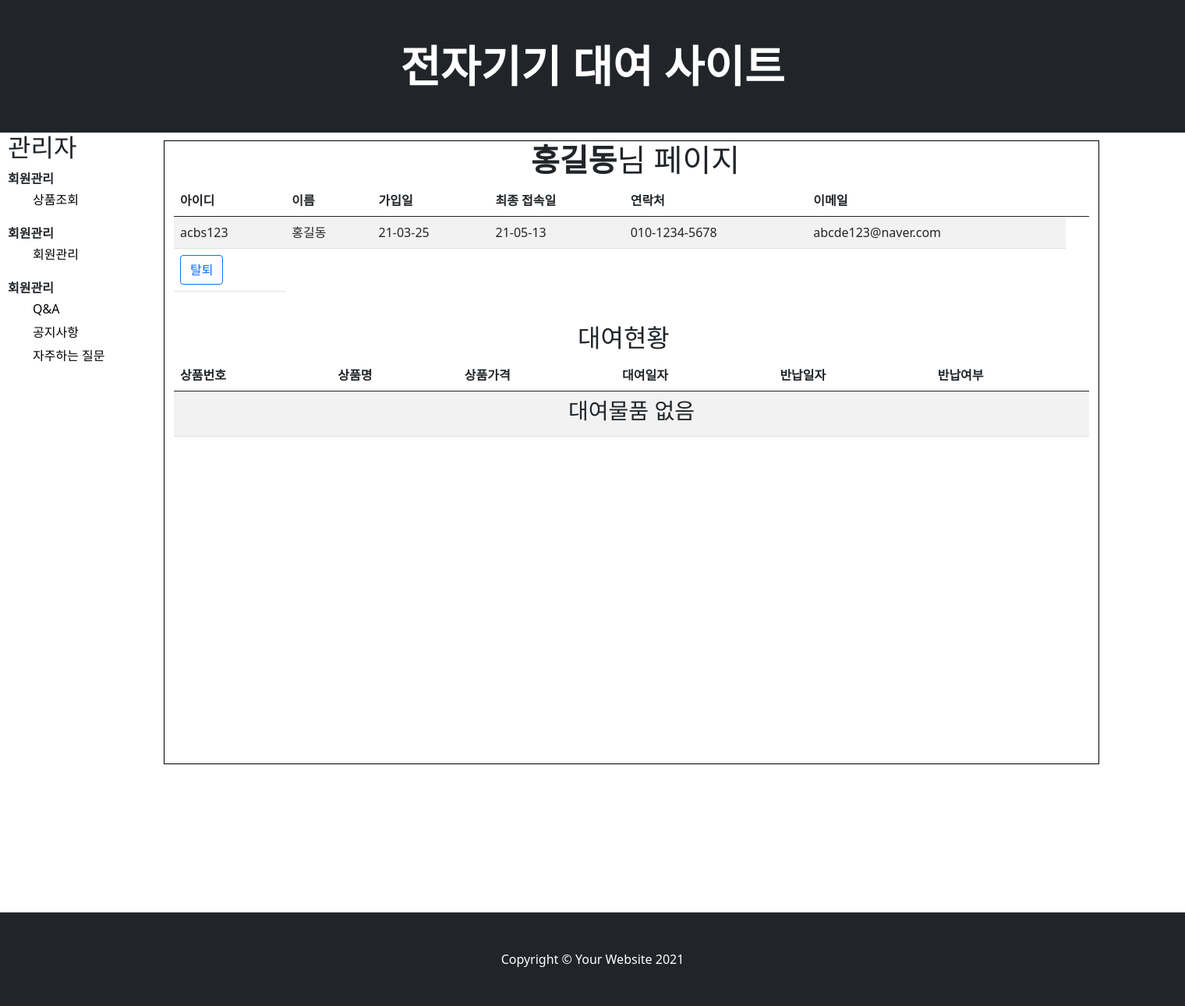
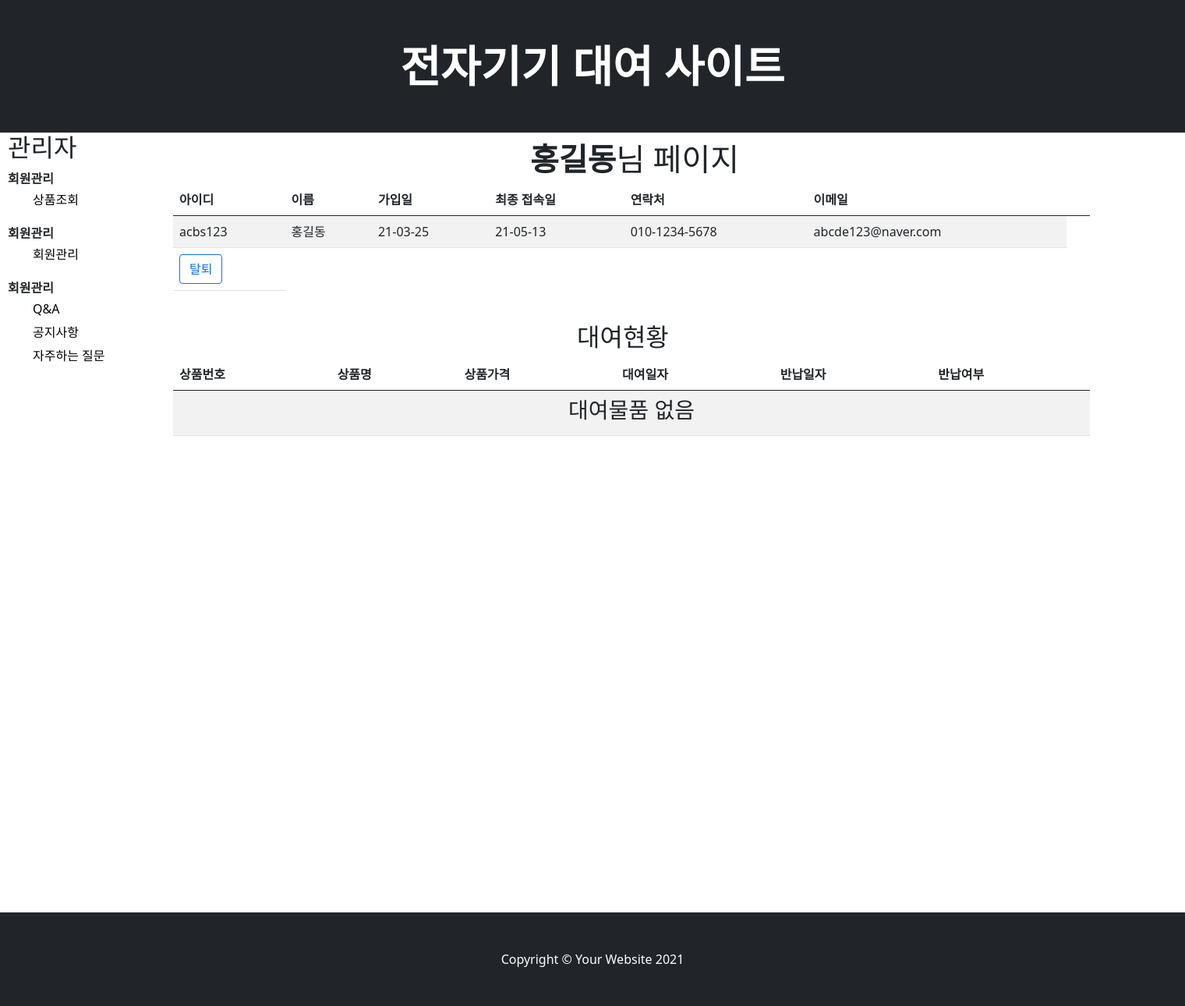
Before and after one commit to dlgk1994/Kim, a Java web app: page /adminMemberInfo in a window 1520 px wide. Shown: the part 125-1415 px from the top of the page at 78% size. Run offline with Spring Boot 4, a stand-in JSP engine, Linux system fonts and the light colour scheme; the project's own start-up code is not run, and a stand-in starts its controllers and pages.

Commit message:
다시 올립니다

```diff
--- a/FinalWorkspace/z_project/src/main/webapp/WEB-INF/views/adminMember/adminMemberInfo.jsp
+++ b/FinalWorkspace/z_project/src/main/webapp/WEB-INF/views/adminMember/adminMemberInfo.jsp
@@ -9,7 +9,7 @@
 <title>Insert title here</title>
 <style type="text/css">
 	.t{width: 1500px; height: 1000px;  margin: auto; }
-	.wrap{width: 1200px;height: 800px; border:1px solid black;margin: -490px 0 0 200px;}
+	.wrap{width: 1200px;height: 800px; margin: -490px 0 0 200px;}
 	.memberName{margin-left: 470px;}
 	.rentalStatus{margin: 40px 0 0 530px;}
 
--- a/FinalWorkspace/z_project/src/main/webapp/WEB-INF/views/adminMember/adminMemberList.jsp
+++ b/FinalWorkspace/z_project/src/main/webapp/WEB-INF/views/adminMember/adminMemberList.jsp
@@ -9,7 +9,7 @@
 <title>Insert title here</title>
 
 <style type="text/css">
-	.wrap{width: 1200px;height: 800px; border:1px solid black;margin: -490px 0 0 200px;}
+	.wrap{width: 1200px;height: 800px; margin: -490px 0 0 200px;}
 	.t{width: 1500px; height: 1000px;  margin: auto;}
 	.inpuptTile{width: 400px; margin-left: 50px;}
 	.array_search{margin: 0 0 0 780px;}
--- a/FinalWorkspace/z_project/src/main/webapp/WEB-INF/views/adminProduct/adminProductInput.jsp
+++ b/FinalWorkspace/z_project/src/main/webapp/WEB-INF/views/adminProduct/adminProductInput.jsp
@@ -23,7 +23,7 @@
 
 
 <style type="text/css">
-	.wrap{width: 1200px;height: 800px; border:1px solid black;margin: -490px 0 0 140px;}
+	.wrap{width: 1200px;height: 800px; margin: -490px 0 0 140px;}
 	.subTitle{margin-left: 450px;}
 	.iTitle{margin: 20px 0 0 100px;}
 	.inpuptTile{width: 400px;}
--- a/FinalWorkspace/z_project/src/main/webapp/WEB-INF/views/adminProduct/adminProductList.jsp
+++ b/FinalWorkspace/z_project/src/main/webapp/WEB-INF/views/adminProduct/adminProductList.jsp
@@ -12,7 +12,7 @@
 
 
 <style type="text/css">
-	.wrap{width: 1200px;height: 400px; border:1px solid black;margin: -490px 0 0 240px;}
+	.wrap{width: 1200px;height: 400px; margin: -490px 0 0 240px;}
 	.button{margin-left: 1000px;}
 	.container{margin-top: 20px;}
 	#b3{margin-top: 10px; margin-left: 10px;}
--- a/FinalWorkspace/z_project/src/main/webapp/WEB-INF/views/adminProduct/adminProductModify.jsp
+++ b/FinalWorkspace/z_project/src/main/webapp/WEB-INF/views/adminProduct/adminProductModify.jsp
@@ -23,7 +23,7 @@
 
 
 <style type="text/css">
-	.wrap{width: 1200px;height: 800px; border:1px solid black;margin: -490px 0 0 140px;}
+	.wrap{width: 1200px;height: 800px; margin: -490px 0 0 140px;}
 	.subTitle{margin-left: 450px;}
 	.iTitle{margin: 20px 0 0 100px;}
 	.inpuptTile{width: 400px;}
```
Also changed, not shown: 2 other files.
